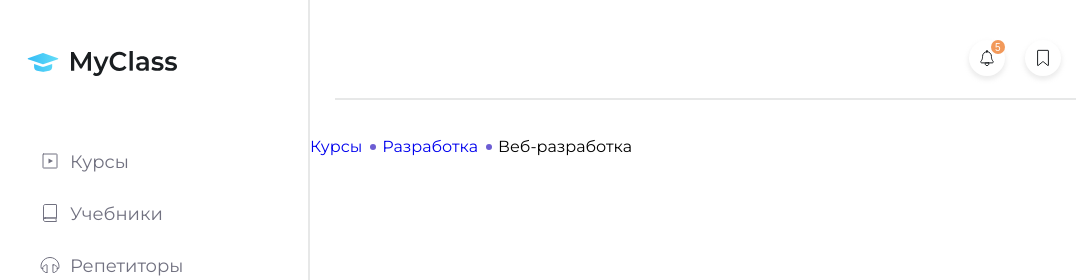
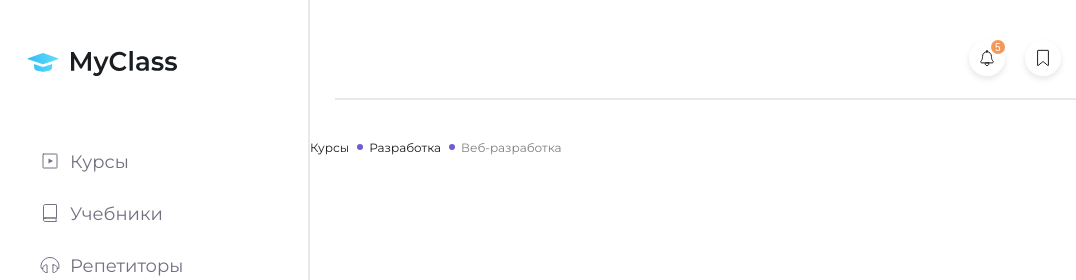
Before and after one commit to GarryVar/my-class, a website: page src/index.html in a window 1280 px wide. Shown: the top 280 px of the page, 0-1076 px from the left. Drawn offline with Linux system fonts and the light colour scheme.

Commit message:
Added styles to redcrumbs

```diff
--- a/src/styles/components/bredcrumbs.css
+++ b/src/styles/components/bredcrumbs.css
@@ -28,5 +28,17 @@
 }
 
 .bredcrumbs__link {
+    font-size: 12px;
+    font-weight: 500;
+}
+
+.bredcrumbs__link[href] {
+    font-size: 12px;
+    color: var(--color-black);
+    opacity: 1;
     text-decoration: none;
 }
+
+.bredcrumbs__link {
+    opacity: .5;
+}
```
